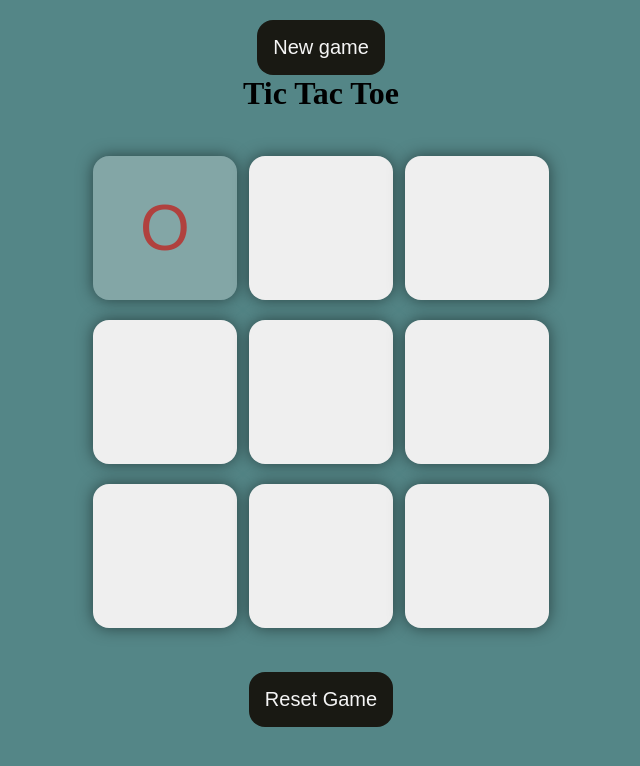
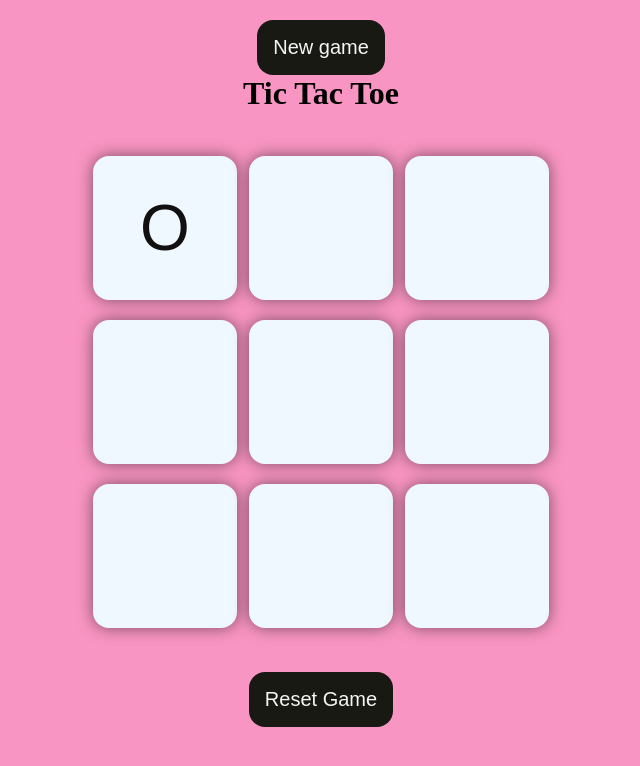
Before and after one commit to GauriSinghal256/TicTacToe, a plain HTML site: page index.html in a window 1280 px wide. Both pictures are taken after a click on the button 484 px from the left and 228 px from the top of the page. Shown: the whole page, without its empty margins (319-959 px from the left). Drawn offline with Linux system fonts and the light colour scheme.

Commit message:
changes done

```diff
--- a/logic.js
+++ b/logic.js
@@ -42,6 +42,7 @@ const checkWinner = ()=>{
             if(pos1val===pos2val && pos2val===pos3val){
                 console.log("winner" , pos1val);
                 showWinner(pos1val);
+                return true;
             }
         }
     }
@@ -58,11 +59,11 @@ boxes.forEach((box)=>{
             turnO=true;
         }
         box.disabled=true;
-        if(count==9){
+        let isWinner = checkWinner();
+        if(count==9 && !isWinner){
             msg.innerText = `Draw - Click the reset buttton `;
             msgContainer.classList.remove("hide");
         }
-        checkWinner();
 
     });
 } );
--- a/style.css
+++ b/style.css
@@ -3,7 +3,7 @@
     padding: 0;
 }
 body{
-    background-color: #548687;
+    background-color: #f995c2;
     text-align: center;
 }
 .container{
@@ -28,7 +28,8 @@ body{
     border: none;
     box-shadow: 0 0 1rem rgba(0,0,0,0.5);
     font-size: 8vmin;
-    color: #b0413e;
+    color: #121010;
+    background-color: aliceblue;
 }
 
 #reset-btn{
```
